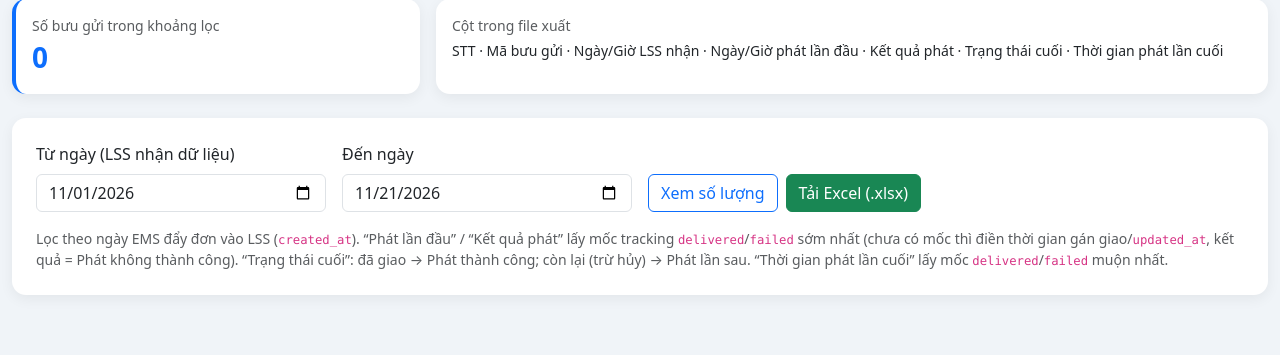
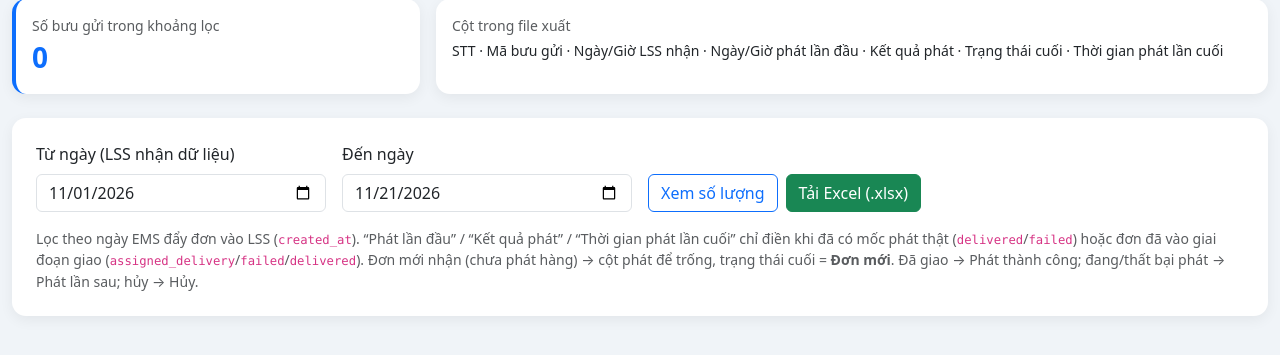
Before and after one commit to thanhquyen129/emslss, a PHP site: page /modules/ems/ds_bg_export.php in a window 1280 px wide. Shown: the part 176-531 px from the top of the page. Run offline with PHP 8.4, Linux system fonts and the light colour scheme; a user stored in the database is signed in; data comes from the database, SQL or seed files in the repository.

Commit message:
Sửa xuất DS BG: đơn chưa phát thật để trống cột phát, trạng thái cuối = Đơn mới.
EOF

Co-authored-by: Cursor <cursoragent@cursor.com>

```diff
--- a/config/ds_bg_export_helpers.php
+++ b/config/ds_bg_export_helpers.php
@@ -9,8 +9,17 @@ function emslss_ds_bg_first_result_label(?string $firstDeliveryStatus): string
     if ($firstDeliveryStatus === 'delivered') {
         return 'Phát thành công';
     }
-    // Chưa có mốc phát / phát thất bại → coi là phát không thành công (sẽ phát lần sau).
-    return 'Phát không thành công';
+    if ($firstDeliveryStatus === 'failed') {
+        return 'Phát không thành công';
+    }
+    // Chưa có mốc phát thật → để trống (không bịa “phát không thành công”).
+    return '';
+}
+
+/** Đơn đã vào giai đoạn phát (có/đang/đã phát). */
+function emslss_ds_bg_is_delivery_phase(string $status): bool
+{
+    return in_array($status, ['assigned_delivery', 'failed', 'delivered'], true);
 }
 
 /** Nhãn trạng thái cuối theo status hiện tại của đơn. */
@@ -22,7 +31,11 @@ function emslss_ds_bg_final_status_label(string $status): string
     if ($status === 'cancelled') {
         return 'Hủy';
     }
-    return 'Phát lần sau';
+    if (emslss_ds_bg_is_delivery_phase($status)) {
+        return 'Phát lần sau';
+    }
+    // LSS chỉ nhận dữ liệu / chưa phát hàng thật → Đơn mới.
+    return 'Đơn mới';
 }
 
 function emslss_ds_bg_format_ts(?string $datetime, string $format): string
@@ -136,14 +149,29 @@ function emslss_ds_bg_fetch_rows(mysqli $conn, string $whereSql, string $types,
     while ($row = $res->fetch_assoc()) {
         $status = (string) ($row['status'] ?? '');
         $firstAt = (string) ($row['first_delivery_at'] ?? '');
-        $firstStatus = $row['first_delivery_status'] ?? null;
+        $firstStatus = is_string($row['first_delivery_status'] ?? null)
+            ? (string) $row['first_delivery_status']
+            : null;
         $lastAt = (string) ($row['last_delivery_at'] ?? '');
         $assignAt = (string) ($row['first_assigned_at'] ?? '');
         $updatedAt = (string) ($row['updated_at'] ?? '');
 
-        // Chỗ trống: lấy mốc giao thất bại/phát; không có thì gán giao / updated_at.
-        $firstFill = $firstAt !== '' ? $firstAt : ($assignAt !== '' ? $assignAt : $updatedAt);
-        $lastFill = $lastAt !== '' ? $lastAt : $firstFill;
+        $firstFill = '';
+        $lastFill = '';
+        $result = '';
+
+        if ($firstAt !== '') {
+            // Có mốc phát thật (delivered/failed).
+            $firstFill = $firstAt;
+            $lastFill = $lastAt !== '' ? $lastAt : $firstAt;
+            $result = emslss_ds_bg_first_result_label($firstStatus);
+        } elseif (emslss_ds_bg_is_delivery_phase($status)) {
+            // Đã gán phát nhưng chưa có mốc delivered/failed.
+            $firstFill = $assignAt !== '' ? $assignAt : $updatedAt;
+            $lastFill = $firstFill;
+            $result = 'Phát không thành công';
+        }
+        // new_order / pickup / transit / cancelled: không điền cột phát giả.
 
         $rows[] = [
             'ems_code' => (string) ($row['ems_code'] ?? ''),
@@ -151,7 +179,7 @@ function emslss_ds_bg_fetch_rows(mysqli $conn, string $whereSql, string $types,
             'received_time' => emslss_ds_bg_format_ts((string) ($row['created_at'] ?? ''), 'H:i:s'),
             'first_delivery_date' => emslss_ds_bg_format_ts($firstFill, 'd/m/Y'),
             'first_delivery_time' => emslss_ds_bg_format_ts($firstFill, 'H:i:s'),
-            'result' => emslss_ds_bg_first_result_label(is_string($firstStatus) ? $firstStatus : null),
+            'result' => $result,
             'final_status' => emslss_ds_bg_final_status_label($status),
             'last_delivery_at' => emslss_ds_bg_format_ts($lastFill, 'd/m/Y H:i:s'),
         ];
--- a/modules/admin/ds_bg_export.php
+++ b/modules/admin/ds_bg_export.php
@@ -81,10 +81,11 @@ body { background: #f0f4f8; }
         </form>
         <p class="small text-muted mb-0">
             Lọc theo ngày EMS đẩy đơn vào LSS (<code>created_at</code>).
-            “Phát lần đầu” / “Kết quả phát” lấy mốc tracking <code>delivered</code>/<code>failed</code> sớm nhất
-            (chưa có mốc thì điền thời gian gán giao/<code>updated_at</code>, kết quả = Phát không thành công).
-            “Trạng thái cuối”: đã giao → Phát thành công; còn lại (trừ hủy) → Phát lần sau.
-            “Thời gian phát lần cuối” lấy mốc <code>delivered</code>/<code>failed</code> muộn nhất.
+            “Phát lần đầu” / “Kết quả phát” / “Thời gian phát lần cuối” chỉ điền khi đã có mốc phát thật
+            (<code>delivered</code>/<code>failed</code>) hoặc đơn đã vào giai đoạn giao
+            (<code>assigned_delivery</code>/<code>failed</code>/<code>delivered</code>).
+            Đơn mới nhận (chưa phát hàng) → cột phát để trống, trạng thái cuối = <strong>Đơn mới</strong>.
+            Đã giao → Phát thành công; đang/thất bại phát → Phát lần sau; hủy → Hủy.
         </p>
     </div>
 </div>
```
